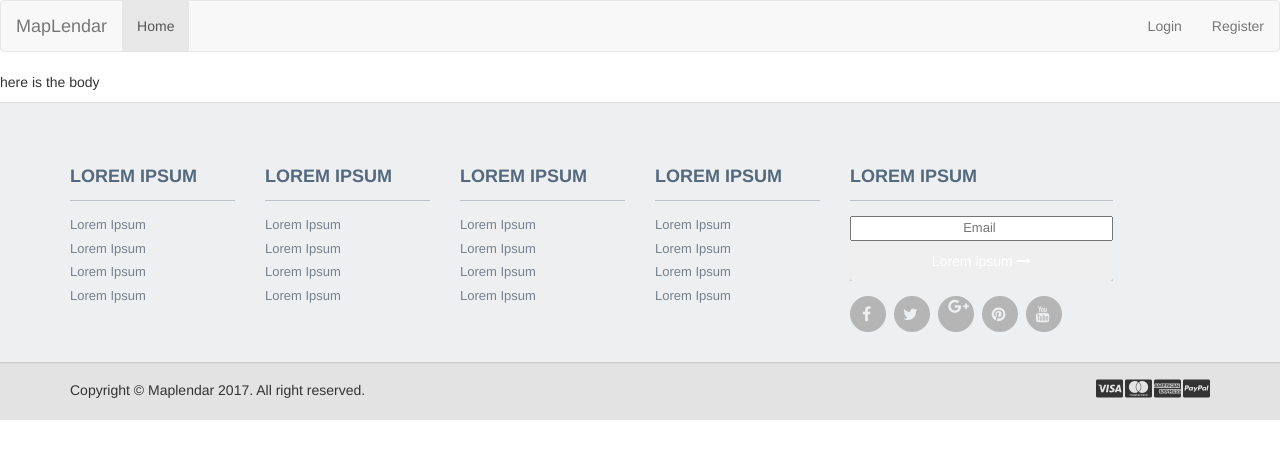
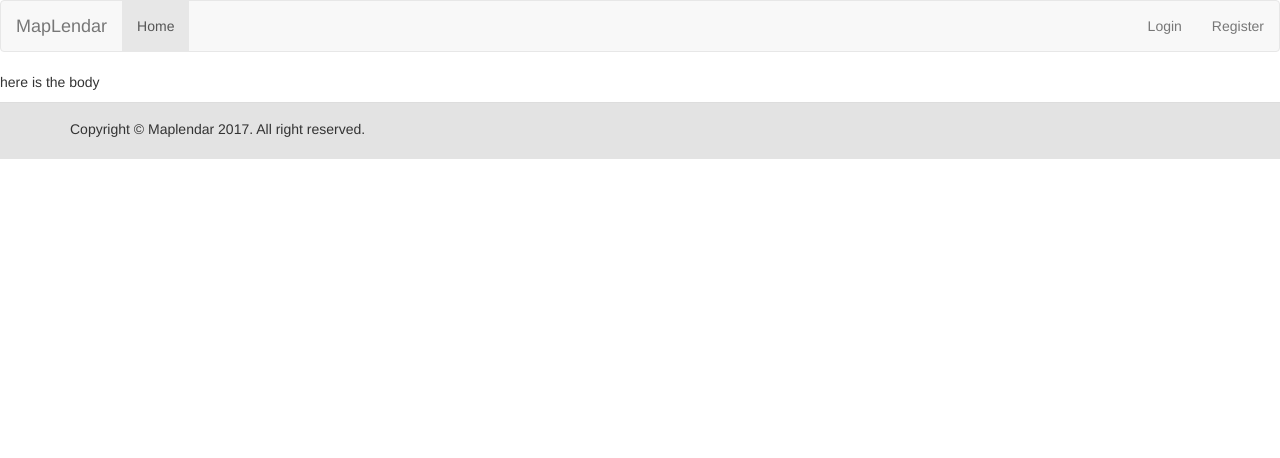
Before and after one commit to MapLendar/web_app, an Angular app: page / in a window 1280 px wide. Shown: the top 458 px of the page. Built offline with nearby package versions, Linux system fonts and the light colour scheme.

Commit message:
no message

```diff
--- a/src/app/views/footer/footer.component.html
+++ b/src/app/views/footer/footer.component.html
@@ -1,79 +1,7 @@
 <footer>
-    <div class="footer" id="footer">
-        <div class="container">
-            <div class="row">
-                <div class="col-lg-2  col-md-2 col-sm-4 col-xs-6">
-                    <h3> Lorem Ipsum </h3>
-                    <ul>
-                        <li> <a href="#"> Lorem Ipsum </a> </li>
-                        <li> <a href="#"> Lorem Ipsum </a> </li>
-                        <li> <a href="#"> Lorem Ipsum </a> </li>
-                        <li> <a href="#"> Lorem Ipsum </a> </li>
-                    </ul>
-                </div>
-                <div class="col-lg-2  col-md-2 col-sm-4 col-xs-6">
-                    <h3> Lorem Ipsum </h3>
-                    <ul>
-                        <li> <a href="#"> Lorem Ipsum </a> </li>
-                        <li> <a href="#"> Lorem Ipsum </a> </li>
-                        <li> <a href="#"> Lorem Ipsum </a> </li>
-                        <li> <a href="#"> Lorem Ipsum </a> </li>
-                    </ul>
-                </div>
-                <div class="col-lg-2  col-md-2 col-sm-4 col-xs-6">
-                    <h3> Lorem Ipsum </h3>
-                    <ul>
-                        <li> <a href="#"> Lorem Ipsum </a> </li>
-                        <li> <a href="#"> Lorem Ipsum </a> </li>
-                        <li> <a href="#"> Lorem Ipsum </a> </li>
-                        <li> <a href="#"> Lorem Ipsum </a> </li>
-                    </ul>
-                </div>
-                <div class="col-lg-2  col-md-2 col-sm-4 col-xs-6">
-                    <h3> Lorem Ipsum </h3>
-                    <ul>
-                        <li> <a href="#"> Lorem Ipsum </a> </li>
-                        <li> <a href="#"> Lorem Ipsum </a> </li>
-                        <li> <a href="#"> Lorem Ipsum </a> </li>
-                        <li> <a href="#"> Lorem Ipsum </a> </li>
-                    </ul>
-                </div>
-                <div class="col-lg-3  col-md-3 col-sm-6 col-xs-12 ">
-                    <h3> Lorem Ipsum </h3>
-                    <ul>
-                        <li>
-                            <div class="input-append newsletter-box text-center">
-                                <input type="text" class="full text-center" placeholder="Email ">
-                                <button class="btn  bg-gray" type="button"> Lorem ipsum <i class="fa fa-long-arrow-right"> </i> </button>
-                            </div>
-                        </li>
-                    </ul>
-                    <ul class="social">
-                        <li> <a href="#"> <i class=" fa fa-facebook">   </i> </a> </li>
-                        <li> <a href="#"> <i class="fa fa-twitter">   </i> </a> </li>
-                        <li> <a href="#"> <i class="fa fa-google-plus">   </i> </a> </li>
-                        <li> <a href="#"> <i class="fa fa-pinterest">   </i> </a> </li>
-                        <li> <a href="#"> <i class="fa fa-youtube">   </i> </a> </li>
-                    </ul>
-                </div>
-            </div>
-            <!--/.row-->
-        </div>
-        <!--/.container-->
-    </div>
-    <!--/.footer-->
-
     <div class="footer-bottom">
         <div class="container">
             <p class="pull-left"> Copyright © Maplendar 2017. All right reserved. </p>
-            <div class="pull-right">
-                <ul class="nav nav-pills payments">
-                	<li><i class="fa fa-cc-visa"></i></li>
-                    <li><i class="fa fa-cc-mastercard"></i></li>
-                    <li><i class="fa fa-cc-amex"></i></li>
-                    <li><i class="fa fa-cc-paypal"></i></li>
-                </ul>
-            </div>
         </div>
     </div>
     <!--/.footer-bottom-->
```
